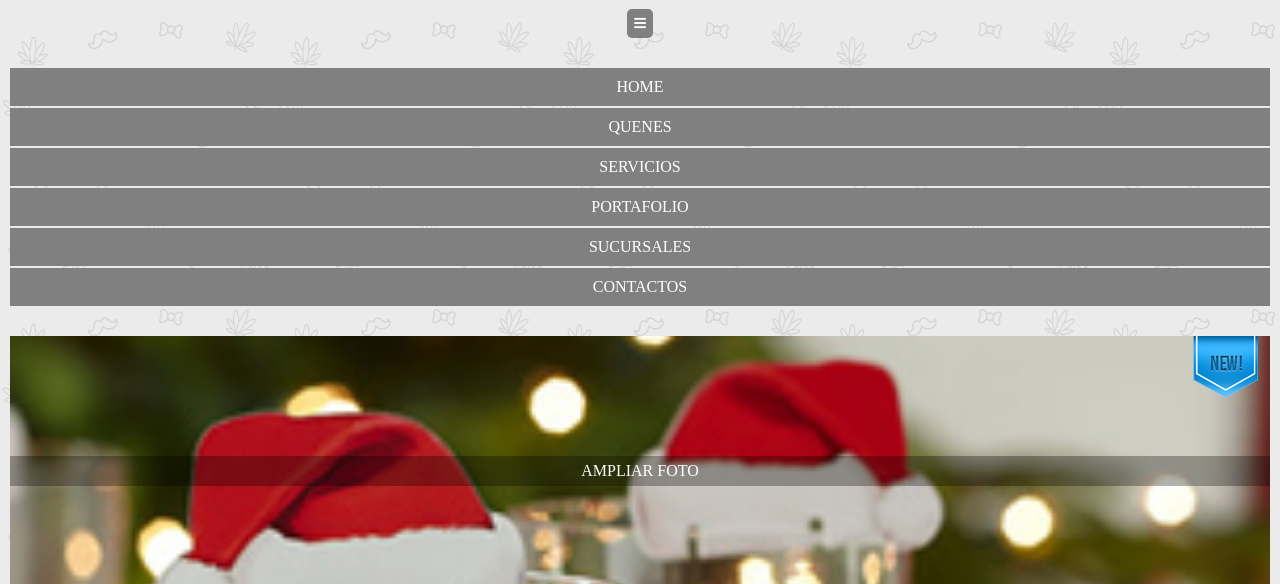
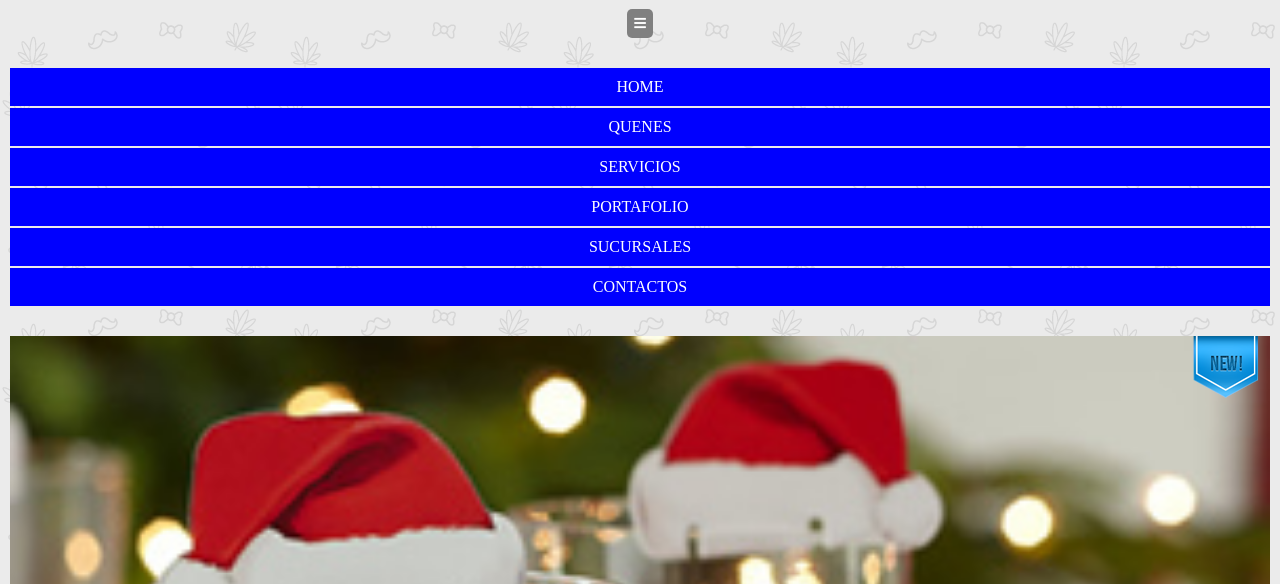
Before and after one commit to IvanLezcano/Cocina, a website: page views/index.html in a window 1280 px wide. Shown: the part 216-800 px from the top of the page. Drawn offline with Linux system fonts and the light colour scheme; files that its build step writes are made by us from their sources; files whose address does not match are found by name.

Commit message:
arregle la posicion absoluta

```diff
--- a/public/home.css
+++ b/public/home.css
@@ -60,6 +60,8 @@ li{
 
 /* products */
 .home .producto{
+    width:100%;
+
     margin: 30px 0;
 }
 .home article{
@@ -78,14 +80,18 @@ li{
 }
 
 .home article .zoom{
+    display: block;
     text-transform: uppercase;
     text-align: center;
     background-color: rgba(0, 0, 0, 0.3);
     color: white;
     width: 100%;
-    position: absolute;
-    top: 120px;
+    position: relative ;
     right: 0px;
+    top:-40px;
+
+
+
     text-decoration: none;
     padding: 6px;
 }
@@ -136,3 +142,14 @@ li{
 li{
     list-style-type: none;
 }
+
+
+@media (min-width: 768px){
+
+    .home header li{
+        background-color: blue;
+    }
+
+
+
+}
--- a/views/index.html
+++ b/views/index.html
@@ -76,9 +76,10 @@
 
 
         <article>
+            <a class="zoom" href="">ampliar foto</a >
             <img src="../img/img-pdto-1.jpg" alt="">
             <img class="etiqueta" src="../img/img-nuevo.png" alt="">
-            <a class="zoom" href="">ampliar foto</a >
+
                 <h4>lorem ipsum amet</h4>
             <p>Lorem ipsum, dolor sit amet consectetur adipisicing elit. Placeat sapiente, reiciendis deleniti cumque
                 minima incidunt? Ex pariatur laborum eos quidem at nemo.</p>
@@ -87,6 +88,7 @@
         </article>
 
         <article>
+
             <img src="../img/img-pdto-2.jpg" alt="">
             <img class="etiqueta" src="../img/img-descuento.png" alt="">
             <a class="zoom" href="">ampliar foto</a >
```
